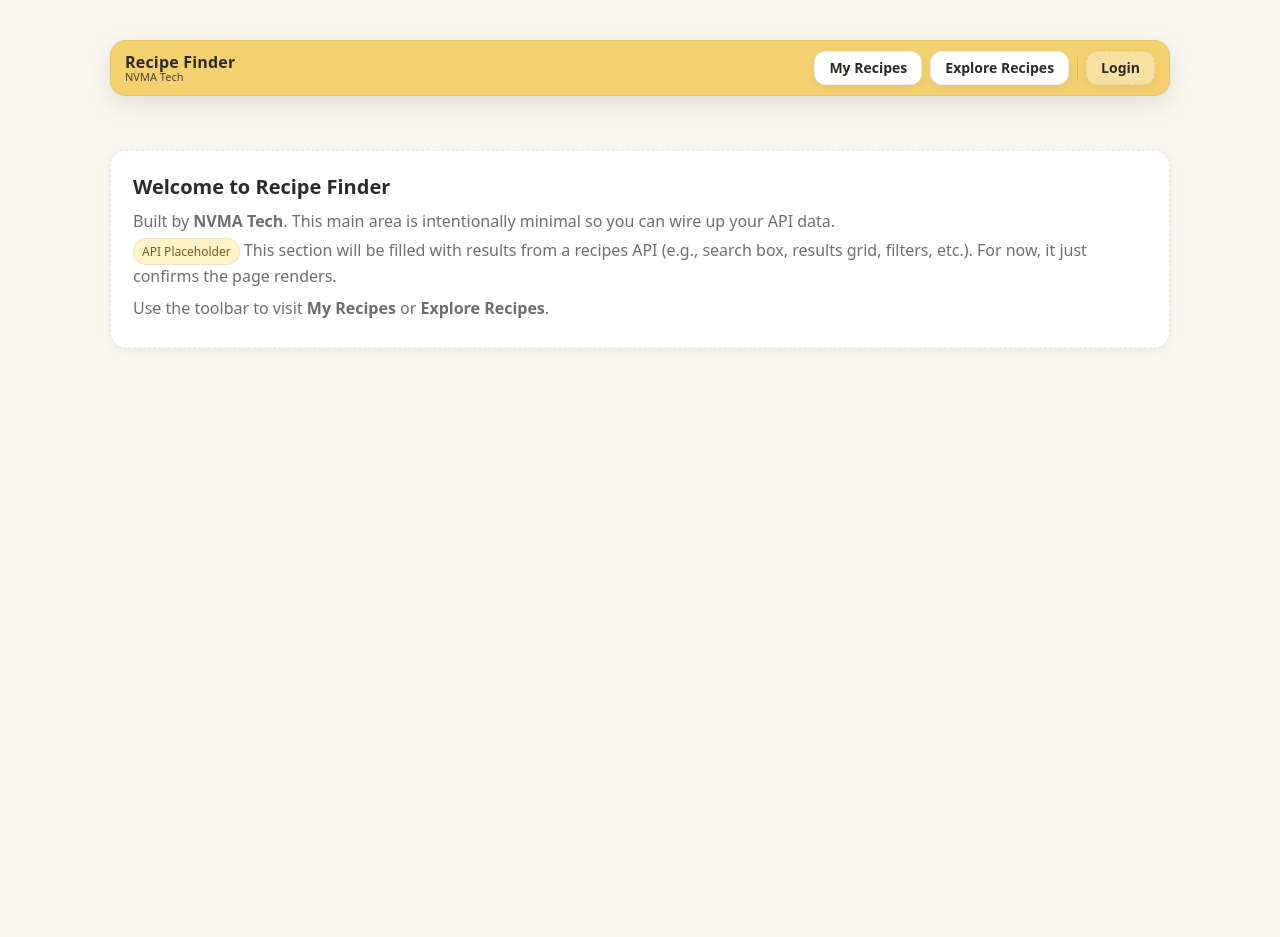
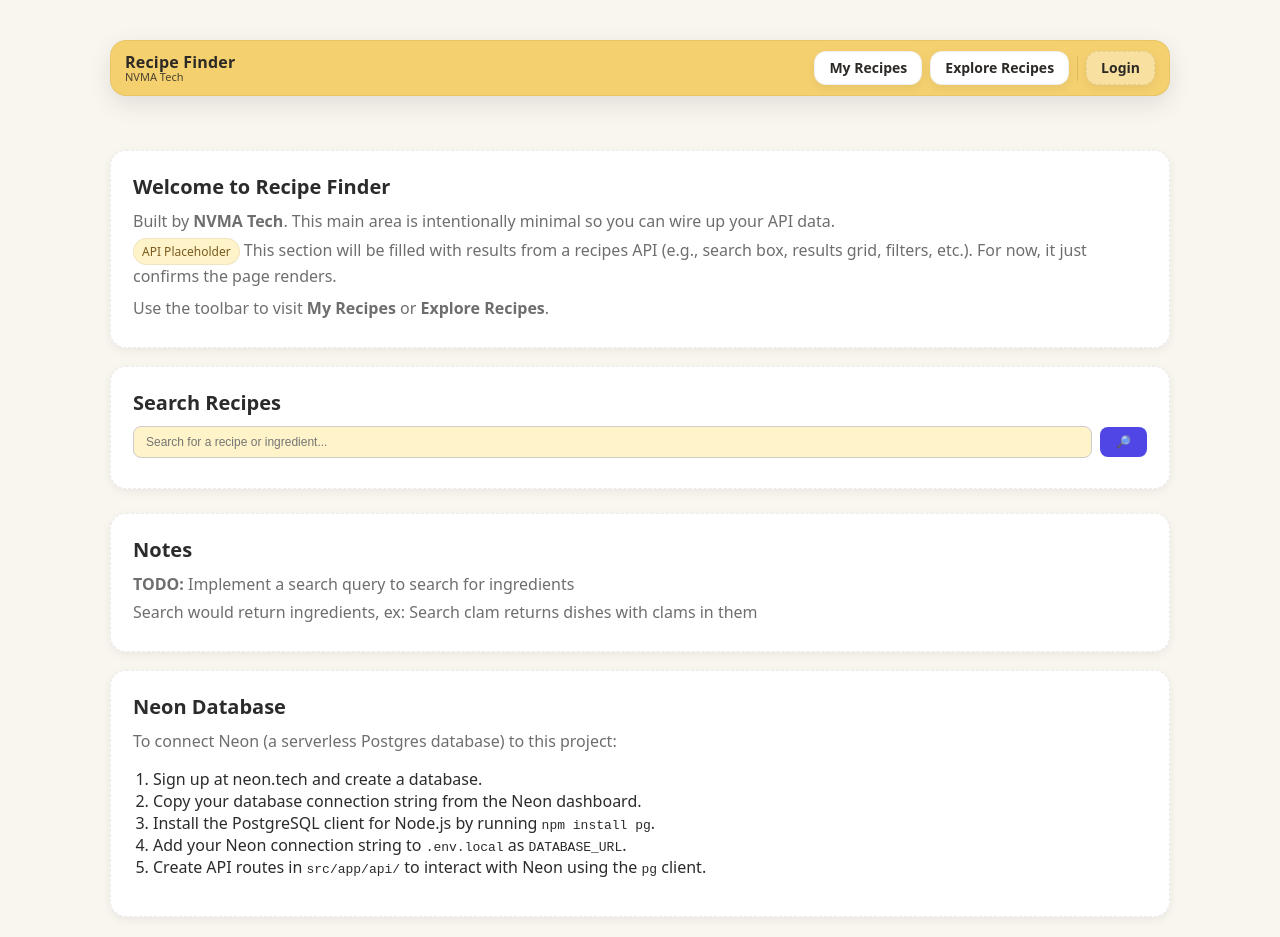
Before and after one commit to CS4800-Group8/Gather, a Next.js app: page / in a window 1280 px wide. Before the commit the page ends 816 px from the top, so only its background shows below. Built offline with nearby package versions, Linux system fonts and the light colour scheme.

Commit message:
refactor: enhance HomePage with search functionality and database connection notes

```diff
--- a/src/app/my-recipes/page.tsx
+++ b/src/app/my-recipes/page.tsx
@@ -7,6 +7,8 @@ export default function MyRecipesPage() {
     <section className="hero">
       <h2>My Recipes</h2>
       <p>This page rendered successfully.</p>
+      <p>Upload a recipe and have list of favorited recipes</p>
+
     </section>
   );
 }
--- a/src/app/page.tsx
+++ b/src/app/page.tsx
@@ -6,9 +6,28 @@
  *   - Take note of <p> allows to turn the information displayed into segments for better styling (use style= {{ style-you-want }})
  */
 
+"use client";
+
+import React from "react";
+
 export default function HomePage() {
+  const [search, setSearch] = React.useState("");
+  const [success, setSuccess] = React.useState(false);
+
+  const handleSubmit = (e: React.FormEvent) => {
+    e.preventDefault();
+    if (search.trim()) {
+      setSuccess(true);
+    } else {
+      setSuccess(false);
+    }
+  };
+
   return (
-    <section className="hero">
+    <>
+
+      {/* WELCOME BANNER WITH THE BADGE */}
+      <div className="hero">
         <h2>Welcome to Recipe Finder</h2>
         <p>
           Built by <strong>NVMA Tech</strong>. This main area is intentionally
@@ -23,7 +42,60 @@ export default function HomePage() {
           Use the toolbar to visit <strong>My Recipes</strong> or{" "}
           <strong>Explore Recipes</strong>.
         </p>
+      </div>
 
-    </section>
+      {/* SEARCH BAR PLACEHOLDER */}
+      <div className="hero" style={{ marginBottom: 24 }}>
+        <h2>Search Recipes</h2>
+        <form onSubmit={handleSubmit} style={{ display: "flex", gap: 8, alignItems: "center", marginBottom: 8 }}>
+          <input
+            type="text"
+            value={search}
+            onChange={e => { setSearch(e.target.value); setSuccess(false); }}
+            placeholder="Search for a recipe or ingredient..."
+            className="badge"
+            style={{ flex: 1, padding: "8px 12px", borderRadius: 8, border: "1px solid #ccc" }}
+          />
+          <button
+            type="submit"
+            className="badge"
+            style={{ padding: "8px 16px", borderRadius: 8, background: "#4f46e5", color: "#fff", border: "none" }}
+          >
+            🔎︎
+          </button>
+        </form>
+        {success && (
+          <p style={{ color: "#16a34a", fontWeight: 500 }}>Search successful! Showing results for: <span style={{ fontWeight: 700 }}>{search}</span></p>
+        )}
+      </div>
+
+      {/* NOTES AREA FOR NOW / TODO */}
+      <div className="hero">
+        <h2>Notes</h2>
+        <p>
+          <strong>TODO:</strong> Implement a search query to search for ingredients
+        </p>
+        <p>
+          Search would return ingredients, ex: Search clam returns dishes with clams in them
+        </p>
+      </div>
+
+      {/* DATABASE NOTES */}
+      <div className="hero">
+        <h2>Neon Database</h2>
+        <p>
+          To connect Neon (a serverless Postgres database) to this project:
+        </p>
+        <ol style={{ paddingLeft: 20 }}>
+          <li>Sign up at <a href="https://neon.tech">neon.tech</a> and create a database.</li>
+          <li>Copy your database connection string from the Neon dashboard.</li>
+          <li>Install the PostgreSQL client for Node.js by running <code>npm install pg</code>.</li>
+          <li>Add your Neon connection string to <code>.env.local</code> as <code>DATABASE_URL</code>.</li>
+          <li>Create API routes in <code>src/app/api/</code> to interact with Neon using the <code>pg</code> client.</li>
+        </ol>
+      </div>
+
+
+    </>
   );
 }
```
Lines whose indentation alone changed are shown as unchanged.
